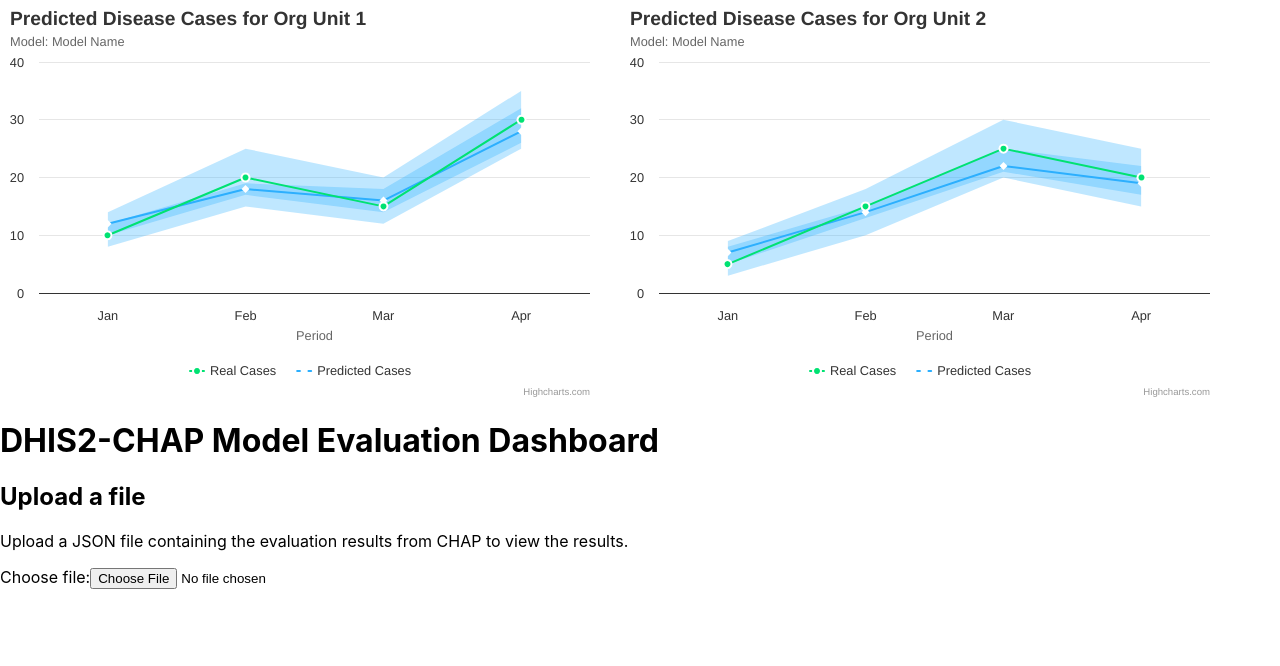
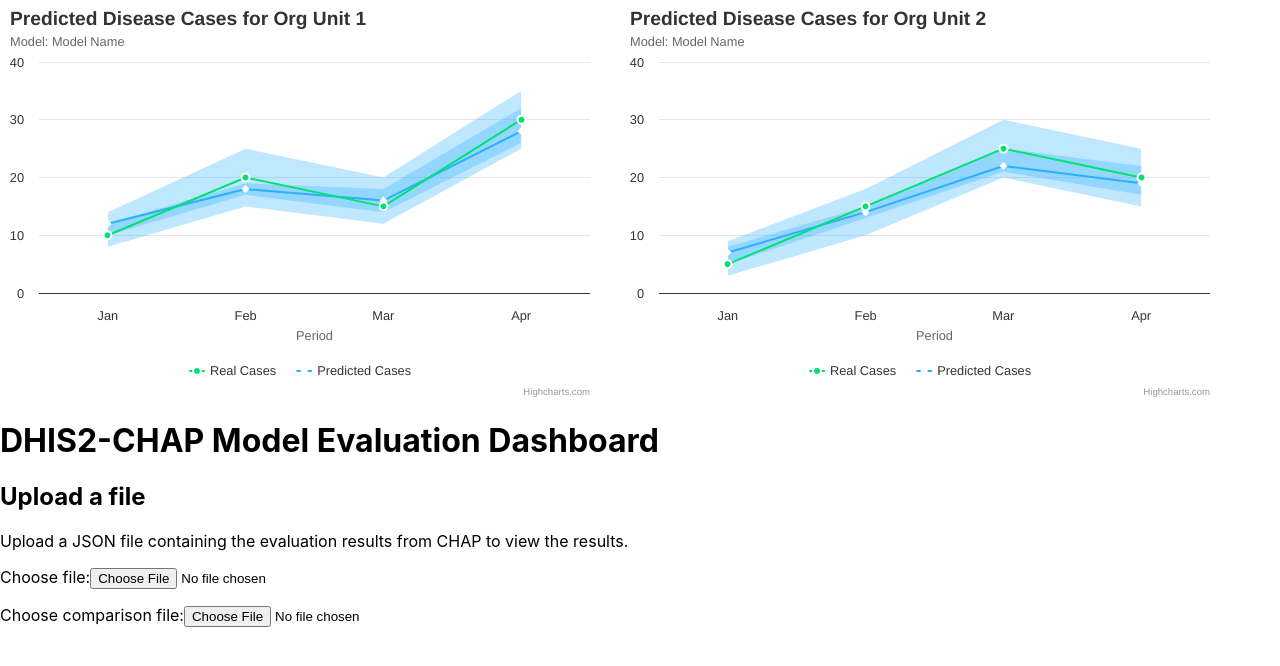
Before and after one commit to dhis2-chap/chap_dashboard, a React (Create React App) app: page / in a window 1280 px wide. Shown: the top 666 px of the page. Built offline with nearby package versions, Linux system fonts and the light colour scheme; the HTML template or start-up script is replaced by a standard one.

Commit message:
feature: two file selectors

```diff
--- a/src/components/EvaluationResultChartFromFileSelector.tsx
+++ b/src/components/EvaluationResultChartFromFileSelector.tsx
@@ -5,9 +5,10 @@ import { HighChartsData } from "../interfaces/HighChartsData";
 
 const EvaluationResultChartFromFileSelector: React.FC = () => {
   const [data, setData] = useState<Record<string, Record<string, HighChartsData>>>({});
+  const [data2, setData2] = useState<Record<string, Record<string, HighChartsData>>>({});
   const [splitPeriods, setSplitPeriods] = useState<string[]>([]);
-
-  const handleFileChange = (event: React.ChangeEvent<HTMLInputElement>) => {
+  const dataSetters = [setData, setData2];
+  const handleFileChange = (event: React.ChangeEvent<HTMLInputElement>, file_id: number = 0) => {
     const file = event.target.files?.[0];
     if (file) {
       const reader = new FileReader();
@@ -16,7 +17,7 @@ const EvaluationResultChartFromFileSelector: React.FC = () => {
           const fileData = JSON.parse(e.target?.result as string);
           const processedData = processDataValues(fileData.predictions, fileData.actualCases.data);
           const splitPeriods = Object.keys(processedData);
-          setData(processedData);
+          dataSetters[file_id](processedData);
           setSplitPeriods(splitPeriods);
         } catch (error) {
           console.error("Error reading or processing file", error);
@@ -26,13 +27,18 @@ const EvaluationResultChartFromFileSelector: React.FC = () => {
       reader.readAsText(file);
     }
   };
-
+  const handleFileChange2 = (event: React.ChangeEvent<HTMLInputElement>) => handleFileChange(event, 1);
   return (
     <div>
       <h2> Upload a file</h2>
         <p>Upload a JSON file containing the evaluation results from CHAP to view the results.</p>
-      <label>Choose file:</label>
-      <input type="file" accept=".json" onChange={handleFileChange} />
+      <p><label>Choose file:</label>
+        <input type="file" accept=".json" onChange={handleFileChange} />
+      </p>
+      <p><label>Choose comparison file:</label>
+        <input type="file" accept=".json" onChange={handleFileChange2} />
+      </p>
+
       {splitPeriods.length > 0 && (
         <EvaluationResultsDashboard data={data} splitPeriods={splitPeriods} />
       )}
--- a/src/components/EvaluationResultDashboard.tsx
+++ b/src/components/EvaluationResultDashboard.tsx
@@ -1,8 +1,6 @@
 import React from 'react';
 import { ResultPlot } from "./ResultPlot";
 import { HighChartsData } from "../interfaces/HighChartsData";
-//import { Virtuoso } from 'react-virtuoso';
-//const Virtuoso = React.lazy(() => import('react-virtuoso'));
 const Virtuoso = React.lazy(() => import('react-virtuoso').then((module) => ({ default: module.Virtuoso })));
 interface EvaluationResultsChartProps {
   data: Record<string, Record<string, HighChartsData>>;
@@ -44,9 +42,11 @@ const EvaluationResultsDashboard: React.FC<EvaluationResultsChartProps> = ({ dat
     <div>
       <div>
           <h2>View split period</h2>
+          <p>
           The split period is the first period where the model predicts. The further the predicted period is away from the split period, the less accurate the prediction.
           CHAP uses many split periods in order to get many predictions to evalaute the model. This gives the model more opportunities to make 'mistakes' which we can pick up on.
-          It's therefore important to look at many split periods when evaluating a model. (Note: loading a new split period might take some time)<br />
+          It's therefore important to look at many split periods when evaluating a model. (Note: loading a new split period might take some time)
+          </p>
 
         <label>Select the split period: </label>
         <select value={selectedSplitPeriod} onChange={handlePeriodChange}>
```
